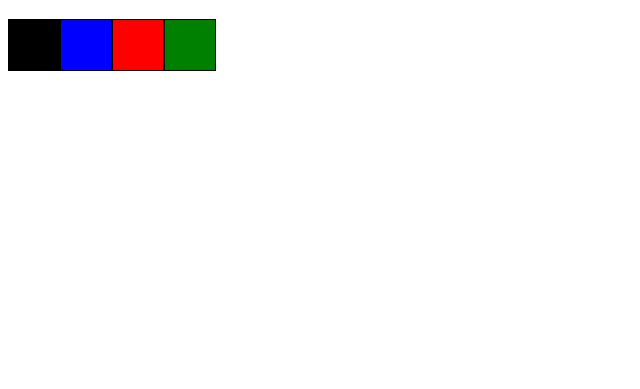
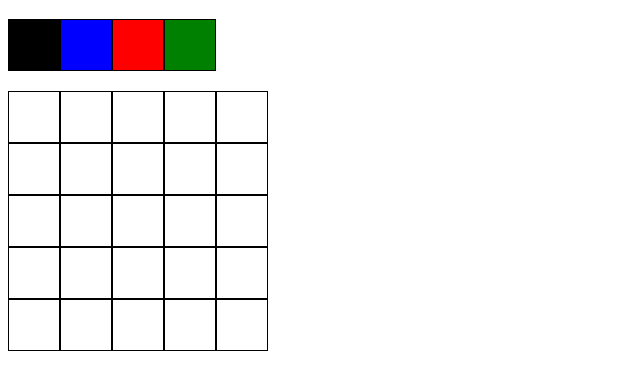
Before and after one commit to rafhaelgomes-dev/Pixel-Art-TRYBE, a website: page index.html in a window 1280 px wide. Shown: the part 61-450 px from the top of the page, without its empty margins (0-640 px from the left). Drawn offline with Linux system fonts and the light colour scheme.

Commit message:
Requisito 4

```diff
--- a/index.html
+++ b/index.html
@@ -12,8 +12,12 @@
         <h1 id="title">Paleta de Cores</h1>
     </header>
     <main>
+
     </main>
+   <section id="pixel-board">
 
+
+   </section>
     <script src="./script.js"></script>
 </body>
 </html>
--- a/script.js
+++ b/script.js
@@ -43,3 +43,18 @@ corVerde.style.backgroundColor = "green"
 corVerde.style.width = "50px"
 corVerde.style.height ="50px"
 corVerde.style.border = "1px solid black"
+
+
+//Criando 25 pixels no quadro de pixel
+
+let quadroDePixel = document.getElementById("pixel-board")
+
+for (index = 1; index <= 25; index += 1) {
+    let pixel = document.createElement("div")
+    pixel.style.backgroundColor ="white"
+    pixel.style.width = "50px"
+    pixel.style.height = "50px"
+    pixel.style.border = "solid black 1px"
+    pixel.className = "pixel"
+    quadroDePixel.appendChild(pixel)
+}
--- a/style.css
+++ b/style.css
@@ -1,3 +1,11 @@
 main {
     display: flex;
 }
+
+#pixel-board {
+    display: flex;
+    flex-wrap: wrap;
+    width: 260px;
+    height: 260px;
+    margin-top: 20px;
+}
```
